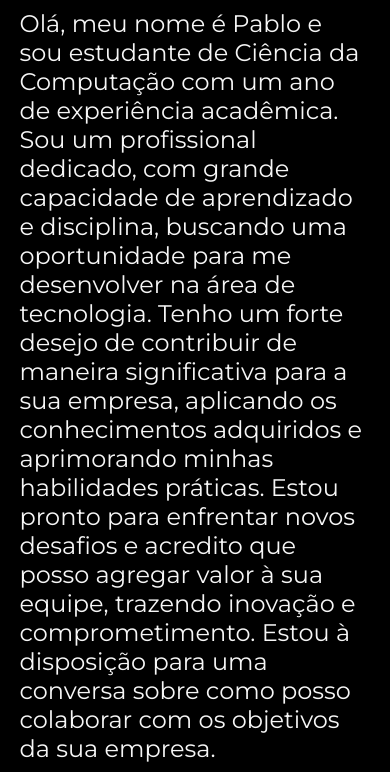
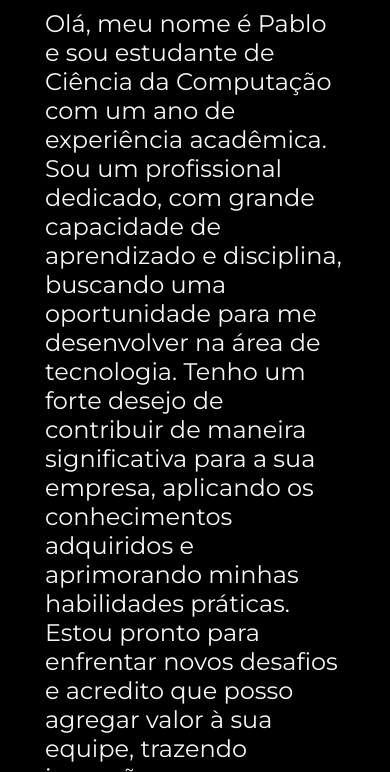
Before and after one commit to PabloJPCintra/meu-portfolio, a plain HTML site: page curriculo.html in a window 390 px wide. Shown: the part 188-960 px from the top of the page. Drawn offline with nearby package versions, Linux system fonts and the light colour scheme.

Commit message:
Add files via upload

```diff
--- a/estilos/style.css
+++ b/estilos/style.css
@@ -137,7 +137,7 @@ body {
 
     .apresentação {
         flex-direction: column;
-        padding: 5% 5%;
+        padding: 5% 50%;
     }
 
     .apresentação__conteudo {
```
